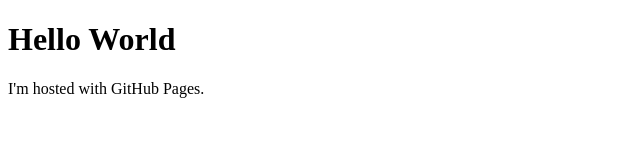
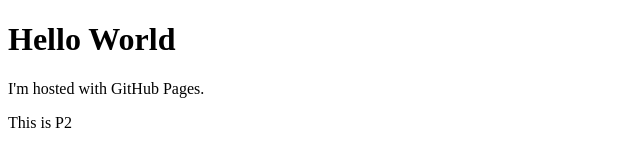
Before and after one commit to nevillev/nevillev.github.io, a plain HTML site: page index.html in a window 1280 px wide. Shown: the full height of the page, 0-640 px from the left. Drawn offline with Linux system fonts and the light colour scheme.

Commit message:
Edit to file

```diff
--- a/index.html
+++ b/index.html
@@ -3,5 +3,6 @@
 <body>
 <h1>Hello World</h1>
 <p>I'm hosted with GitHub Pages.</p>
+<p>This is P2</p>
 </body>
 </html>
```
